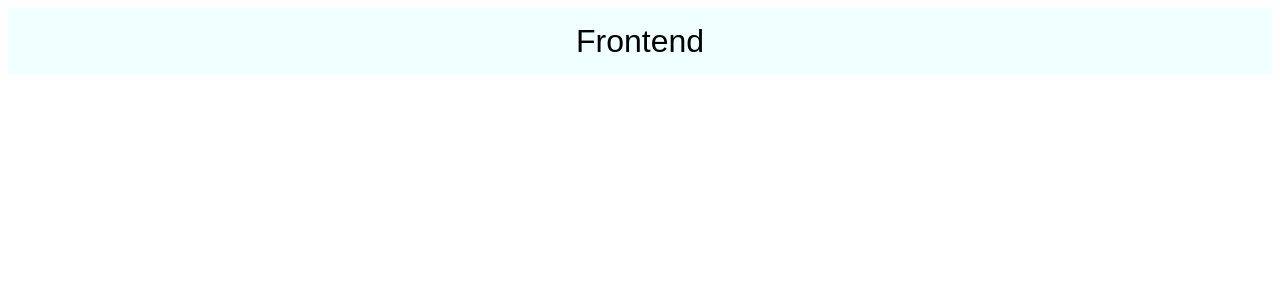
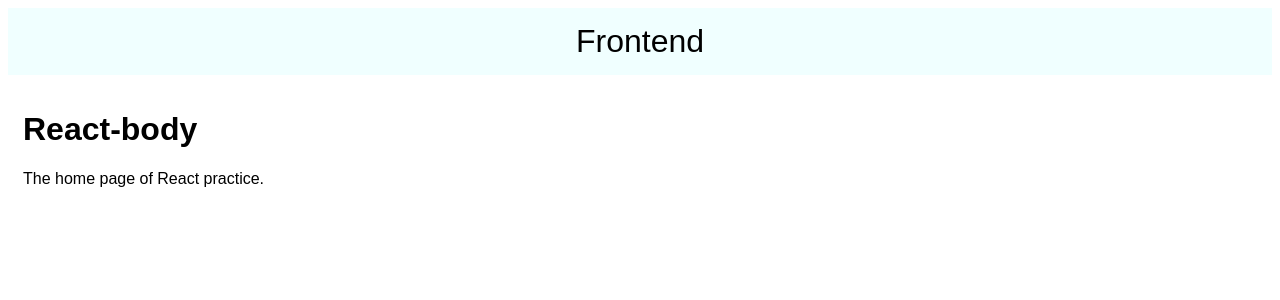
Before and after one commit to aronsonben/frontend, a React app: page / in a window 1280 px wide. Shown: the top 300 px of the page. Built offline with nearby package versions, Linux system fonts and the light colour scheme.

Commit message:
added body

```diff
--- a/src/App.js
+++ b/src/App.js
@@ -1,5 +1,6 @@
 import React from 'react';
 import Header from "./Header";
+import Body from "./Body";
 
 // Ben Aronson - change for github?
 class App extends React.Component {
@@ -7,6 +8,7 @@
         return (
             <div>
                 <Header />
+                <Body />
             </div>
         );
     }
--- /dev/null
+++ b/src/Body.css
@@ -0,0 +1,15 @@
+.component-body {
+    padding: 15px;
+    position: relative;
+    font-weight: normal;
+    font-family: Arial, Helvetica, sans-serif;
+    text-align: left;
+}
+
+.h1 {
+    font-size: 28px;
+}
+
+.p {
+    font-size: 14px;
+}
--- /dev/null
+++ b/src/Body.js
@@ -0,0 +1,14 @@
+import React from 'react';
+import "./Body.css";
+
+class Body extends React.Component {
+    render() {
+        return(
+            <div className="component-body">
+                <h1>React-body</h1>
+                <p>The home page of React practice.</p>
+            </div>
+        );
+    }
+}
+export default Body;
```
